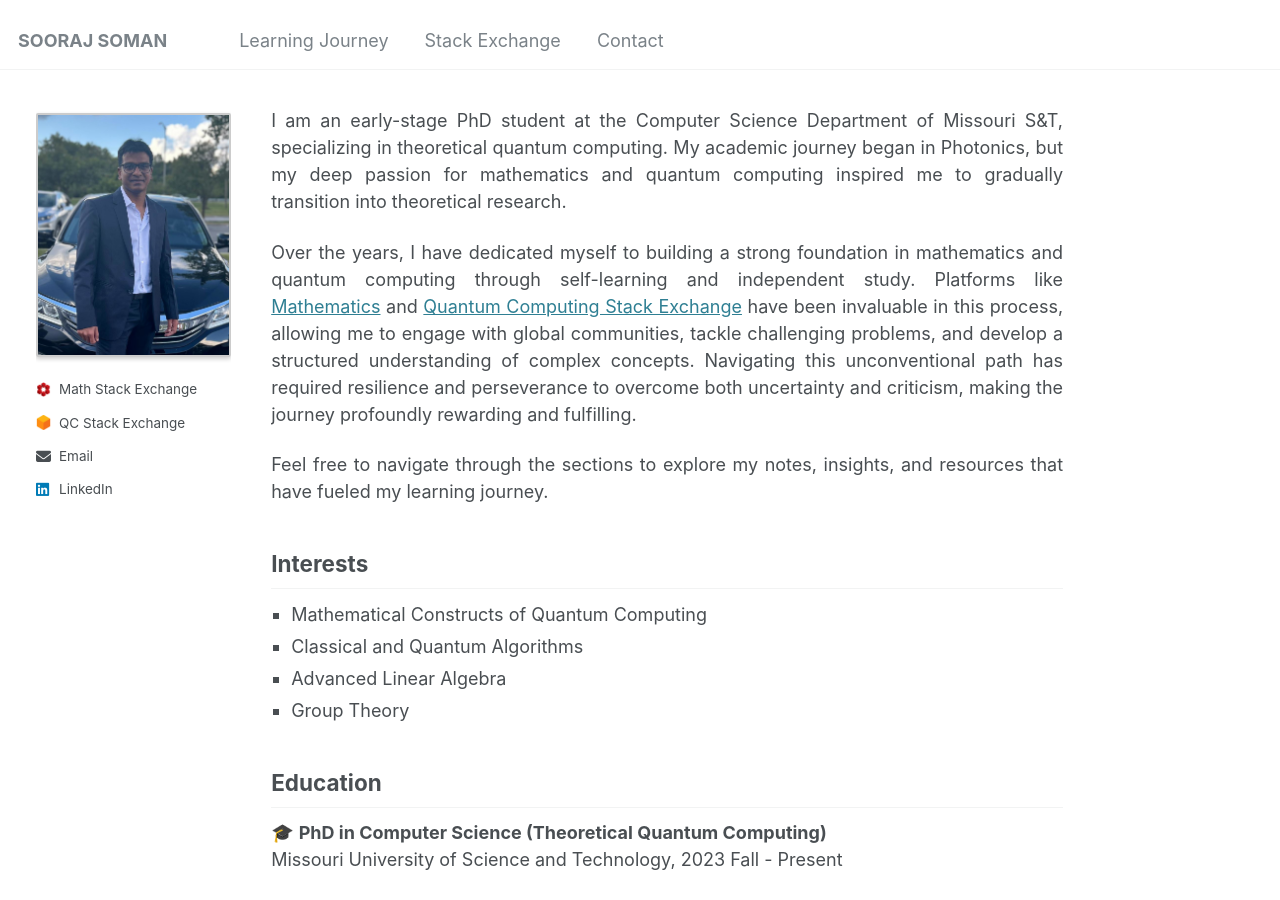
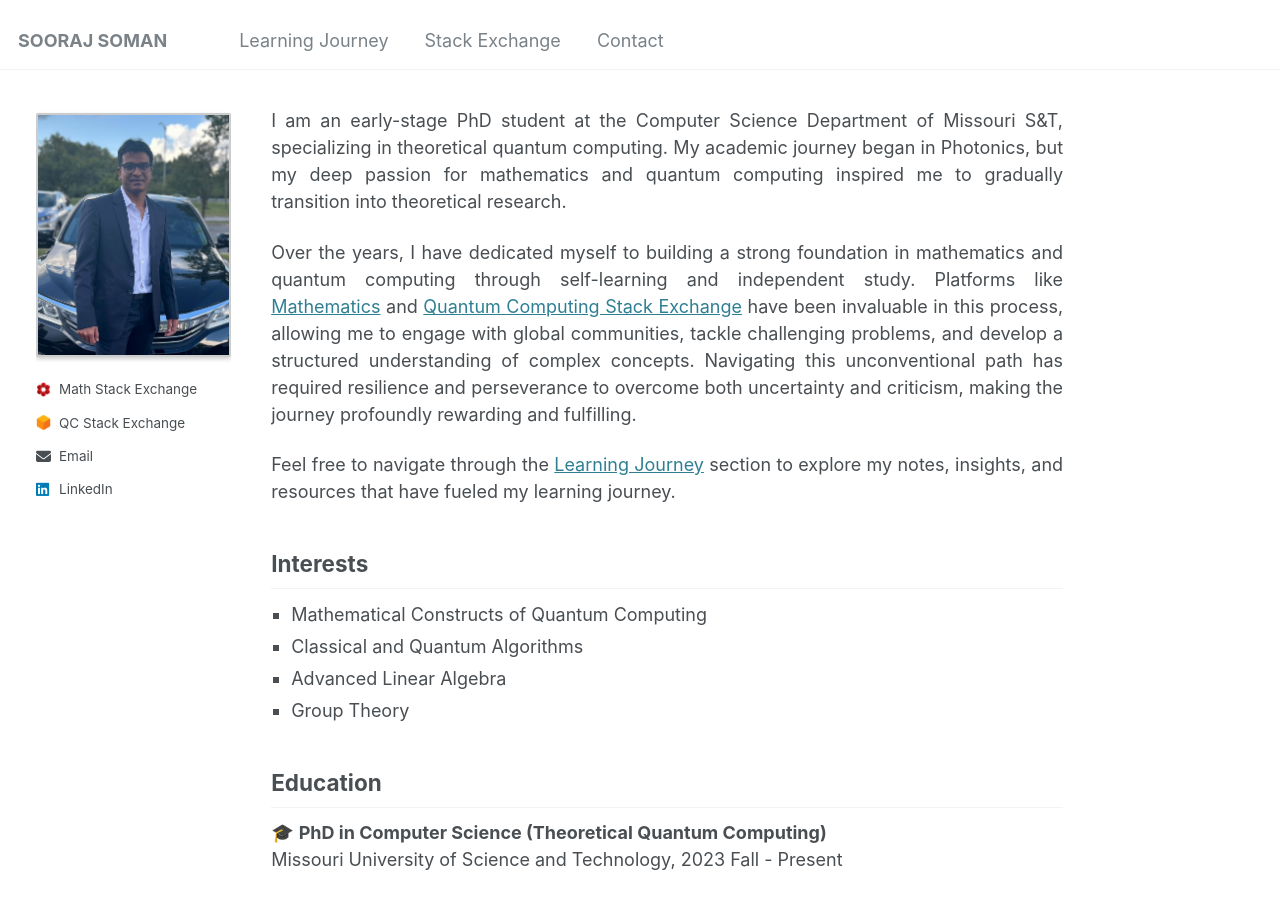
Before and after one commit to soorajss1729/soorajss1729.github.io, a Jekyll site: the page built from _pages/about.md, in a window 1280 px wide and 900 px high. Built offline with Jekyll 4.4.1, drawn with Linux system fonts in a browser that asks for light colours.

Commit message:
Update about.md

```diff
--- a/_pages/about.md
+++ b/_pages/about.md
@@ -24,7 +24,7 @@ redirect_from:
 
 <p>Over the years, I have dedicated myself to building a strong foundation in mathematics and quantum computing through self-learning and independent study. Platforms like <a href="[ss4kx@mst.edu](https://math.stackexchange.com/users/223599/sooraj-soman?tab=profile)">Mathematics</a> and <a href="https://quantumcomputing.stackexchange.com/users/18369/sooraj-soman?tab=profile">Quantum Computing Stack Exchange</a> have been invaluable in this process, allowing me to engage with global communities, tackle challenging problems, and develop a structured understanding of complex concepts. Navigating this unconventional path has required resilience and perseverance to overcome both uncertainty and criticism, making the journey profoundly rewarding and fulfilling.</p>
 
-<p>Feel free to navigate through the sections to explore my notes, insights, and resources that have fueled my learning journey.</p>
+<p>Feel free to navigate through the <a href="">Learning Journey</a> section to explore my notes, insights, and resources that have fueled my learning journey.</p>
 </div>
 
 
```
